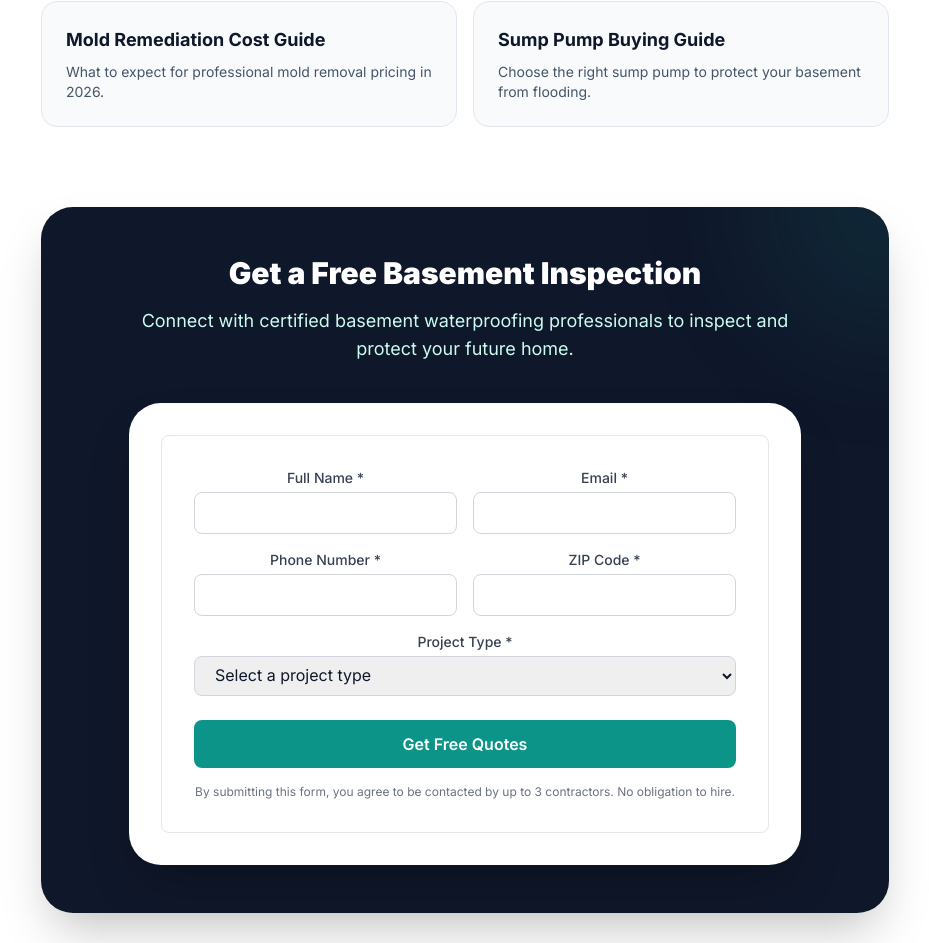
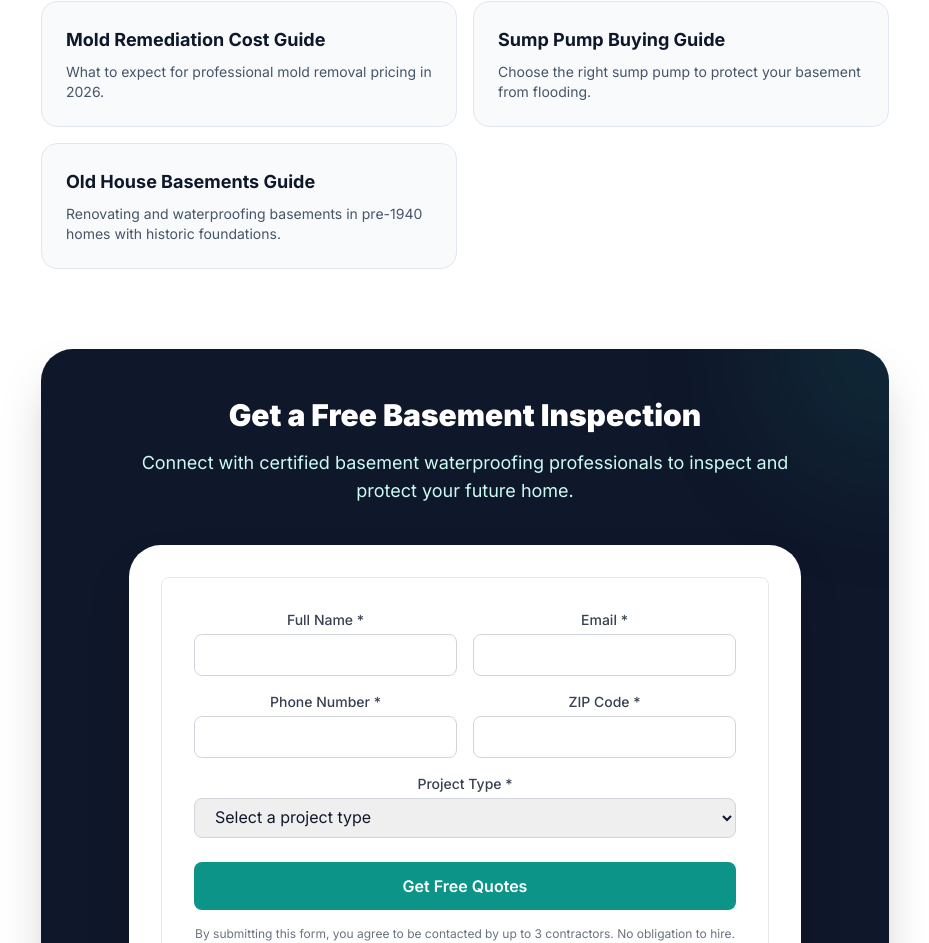
Before and after one commit to thebasementguide2026/basement-guide, a Next.js app: page /articles/homebuyers-basement-inspection-checklist in a window 1280 px wide. Shown: the part 7274-8217 px from the top of the page, without its empty margins (175-1104 px from the left). Built offline with nearby package versions, Linux system fonts and the light colour scheme.

Commit message:
add old-house-basements cross-link to homebuyers checklist Related Guides

```diff
--- a/app/articles/homebuyers-basement-inspection-checklist/page.tsx
+++ b/app/articles/homebuyers-basement-inspection-checklist/page.tsx
@@ -391,6 +391,10 @@ export default function HomebuyersBasementInspectionChecklist() {
                 <h4 className='text-lg font-bold text-slate-900 mb-2'>Sump Pump Buying Guide</h4>
                 <p className='text-slate-600 text-sm'>Choose the right sump pump to protect your basement from flooding.</p>
               </Link>
+                          <Link href='/articles/old-house-basements' className='block bg-slate-50 rounded-2xl p-6 hover:bg-teal-50 transition-colors border border-slate-200 hover:border-teal-300'>
+              <h4 className='text-lg font-bold text-slate-900 mb-2'>Old House Basements Guide</h4>
+              <p className='text-slate-600 text-sm'>Renovating and waterproofing basements in pre-1940 homes with historic foundations.</p>
+            </Link>
             </div>
           </div>
 
```
